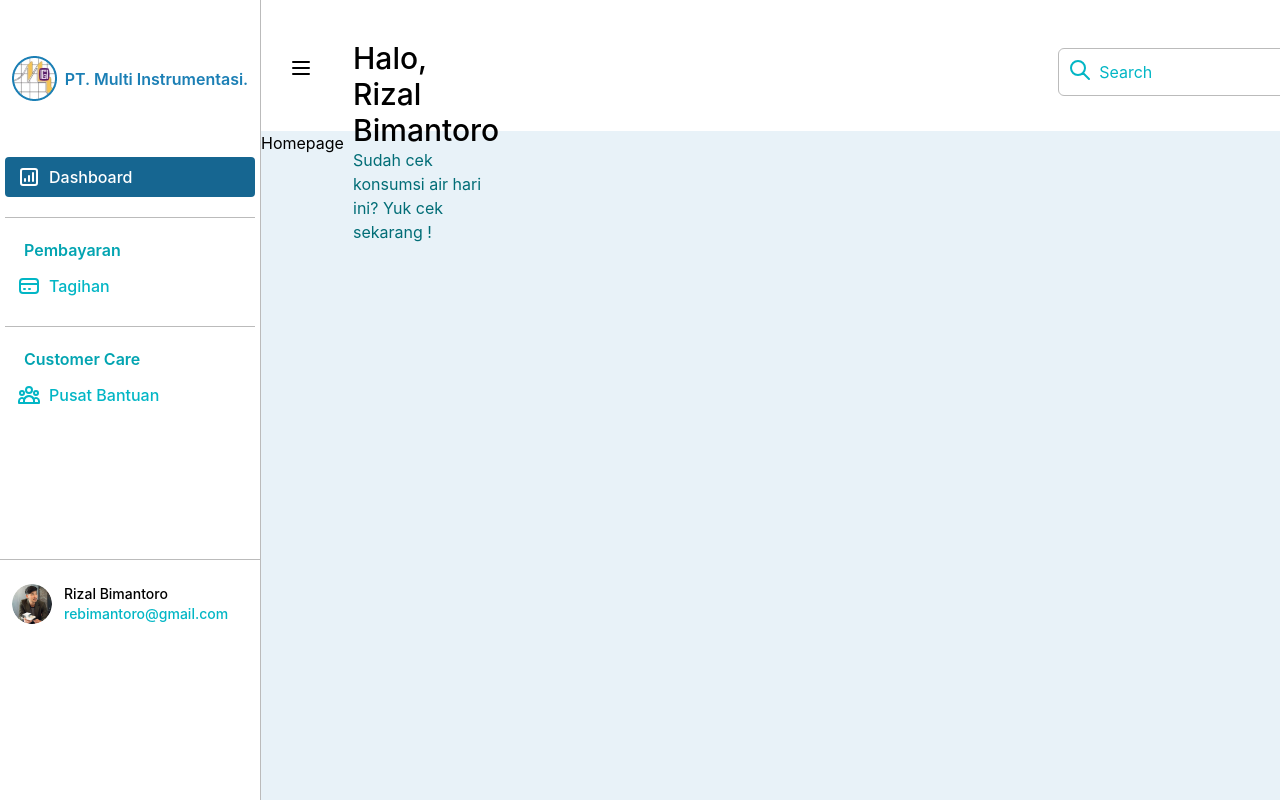
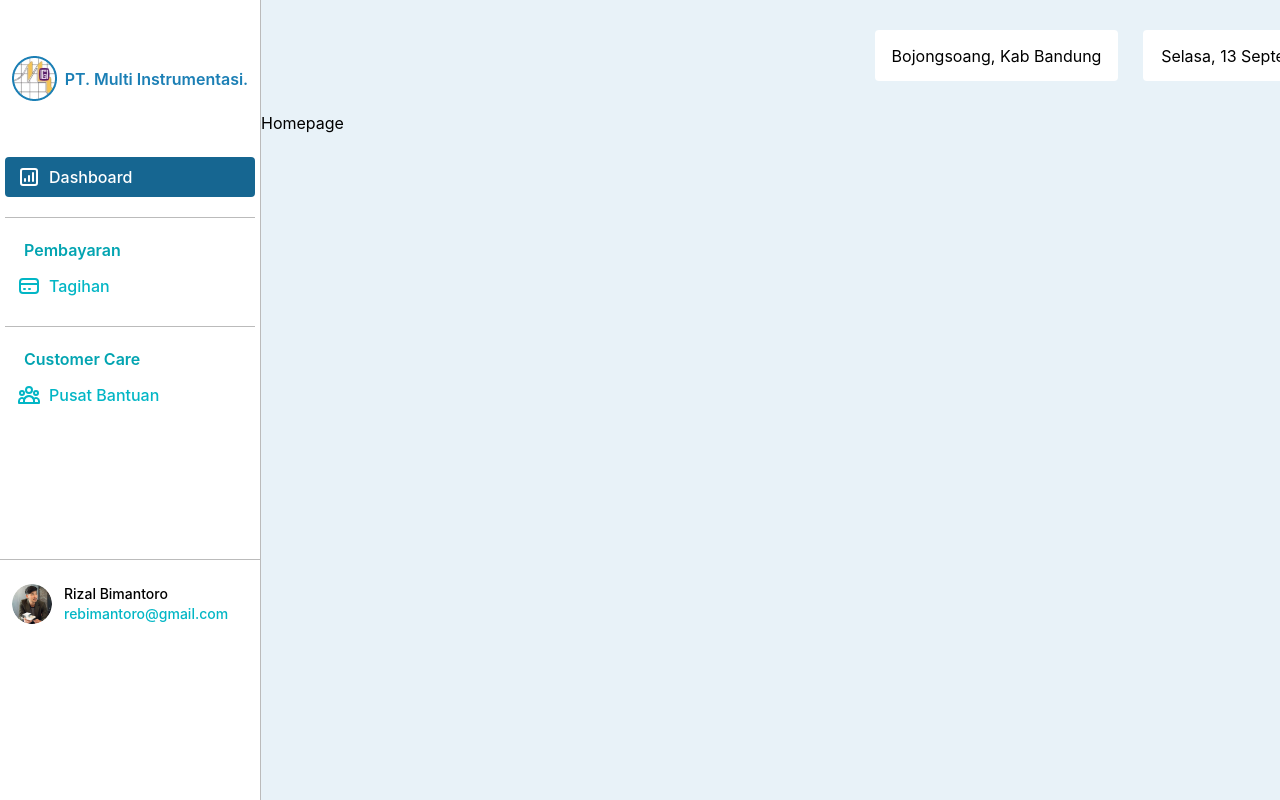
Before and after one commit to Smart-Dashboard-ESD/Website_Smart_Dashboard, a React (Create React App) app: page / in a window 1280 px wide. Shown: the top 800 px of the page. Built offline with nearby package versions, Linux system fonts and the light colour scheme.

Commit message:
feat/Update header

```diff
--- a/src/App.js
+++ b/src/App.js
@@ -1,16 +1,19 @@
 import { BrowserRouter, Route, Routes } from "react-router-dom";
-import Header from "./components/Header";
 import Sidebar from "./components/Sidebar";
 import CustomerCare from "./pages/CustomerCare";
 import DashboardUser from "./pages/DashboardUser";
 import Tagihan from "./pages/Tagihan";
+import { useStateContext } from "./context/ContextProvider";
+import Header from "./components/Header";
+// import Login from "./pages/Login";
+// import Register from "./pages/Register";
 
 function App() {
   return (
-    <div className="flex App bg-Primary-Light">
+    <div className="flex w-screen h-screen App bg-Primary-Light">
       <BrowserRouter>
         <Sidebar />
-        <div className="flex flex-col">
+        <div className="flex flex-col w-[1150px]">
           <Header />
           <Routes>
             <Route path="/" element={<DashboardUser />} />
--- /dev/null
+++ b/src/components/Alamat.js
@@ -0,0 +1,9 @@
+import React from "react";
+
+export default function Alamat() {
+  return (
+    <div className="w-[243px] h-[51px] bg-white rounded flex items-center justify-center">
+      <h1>Bojongsoang, Kab Bandung</h1>
+    </div>
+  );
+}
--- a/src/components/Header.js
+++ b/src/components/Header.js
@@ -1,26 +1,13 @@
 import React from "react";
-import { HiOutlineMenu, HiOutlineSearch } from "react-icons/hi";
+import Alamat from "./Alamat";
+import Kalender from "./Kalender";
+// import { HiOutlineMenu, HiOutlineSearch } from "react-icons/hi";
 
 export default function Header() {
   return (
-    <div className="w-full h-10 lg:h-[131px] bg-white flex justify-end lg:justify-between">
-      <div>
-        <HiOutlineMenu className="w-6 h-6 mt-14 ml-7" />
-      </div>
-      <div className="mt-[40px] ml-10">
-        <h1 className="text-3xl font-medium">Halo, Rizal Bimantoro</h1>
-        <p className="text-Info-DarkHover">
-          Sudah cek konsumsi air hari ini? Yuk cek sekarang !
-        </p>
-      </div>
-      <div className="hidden lg:px-32 lg:block"></div>
-      <div>
-        <HiOutlineSearch className="absolute w-6 h-6 ml-[313px] mt-[58px] text-Info-Normal" />
-        <input
-          className="h-12 border rounded-md w-80 mt-12 ml-[303px] pr-10 border-Neutral-LightActive pl-10 mr-10 placeholder:text-Info-Normal"
-          placeholder="Search"
-        ></input>
-      </div>
+    <div className="w-[1150px] h-10 lg:h-[51px] flex justify-end mb-[30px] mt-[30px] gap-x-[25px]">
+      <Alamat />
+      <Kalender />
     </div>
   );
 }
--- /dev/null
+++ b/src/components/Kalender.js
@@ -0,0 +1,9 @@
+import React from "react";
+
+export default function Kalender() {
+  return (
+    <div className="w-[243px] h-[51px] bg-white rounded flex items-center justify-center mr-[25px]">
+      <h1>Selasa, 13 September 2022</h1>
+    </div>
+  );
+}
```
